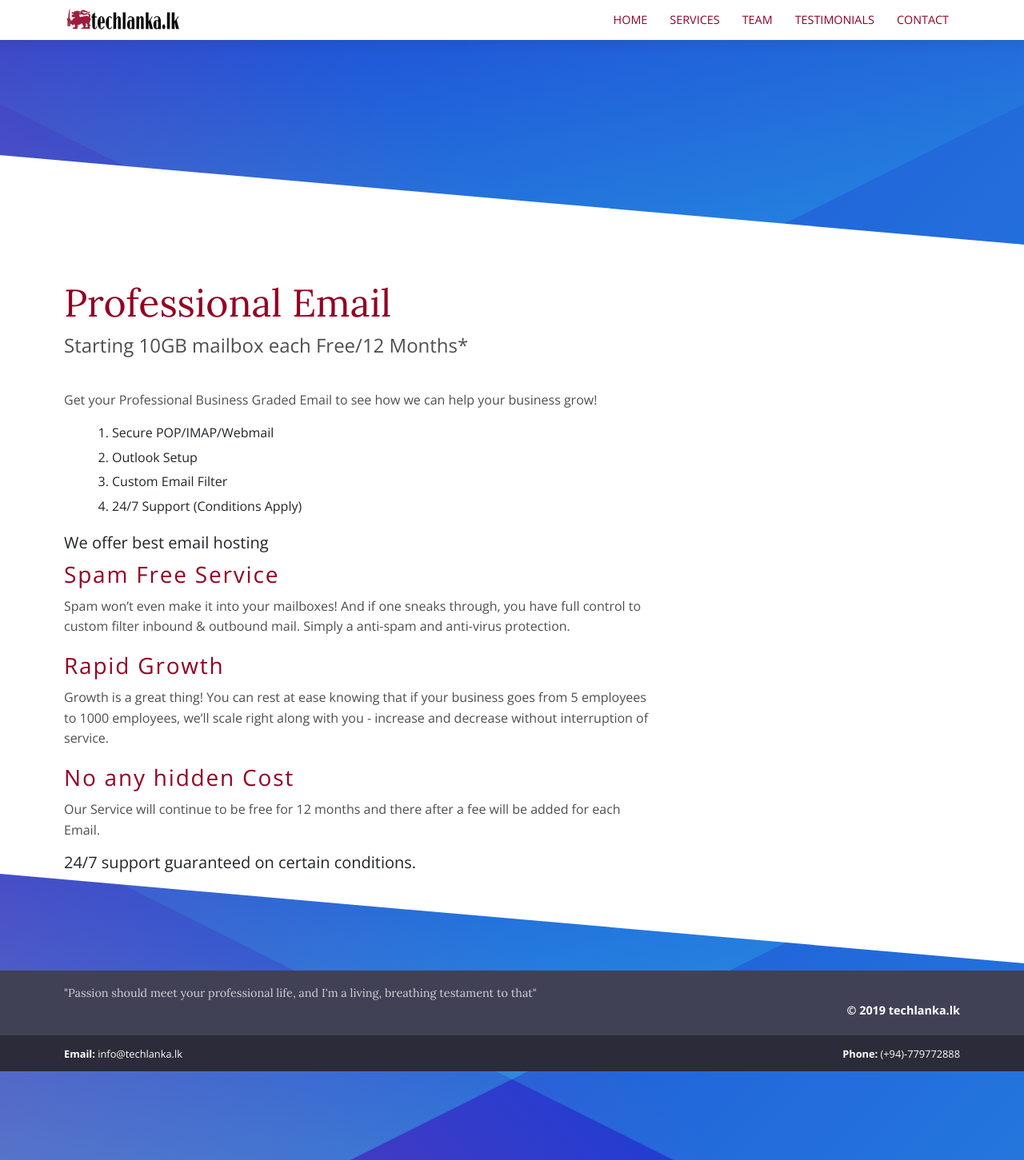
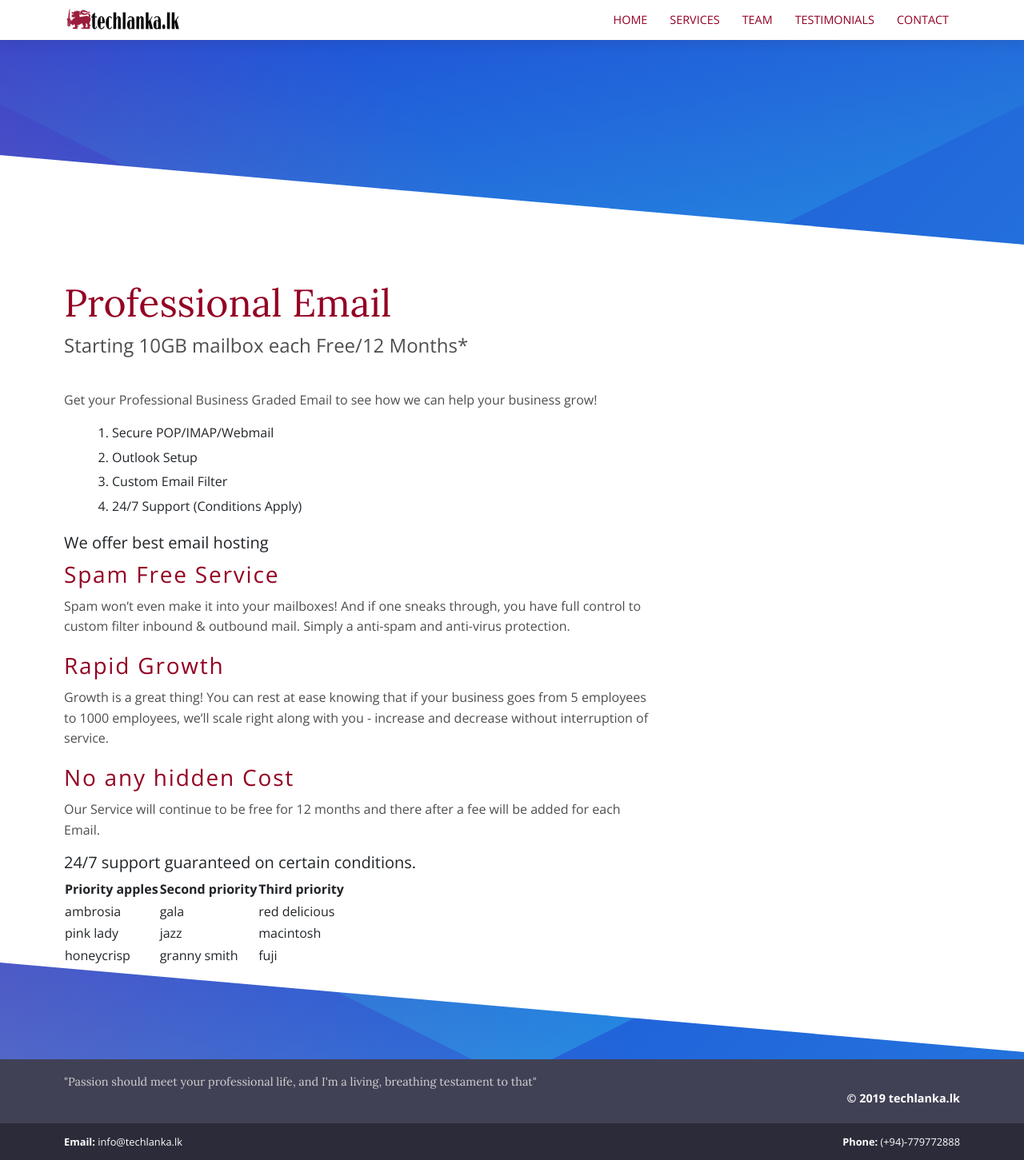
Before and after one commit to techlanka/business, a Jekyll site: the page built from _services/free-business-email.md, in a window 1280 px wide. Shown: the whole page at 80% size. Built offline with Jekyll 4.4.1, drawn with Linux system fonts in a browser that asks for light colours.

Commit message:
Update free-business-email.md

```diff
--- a/_services/free-business-email.md
+++ b/_services/free-business-email.md
@@ -25,3 +25,9 @@
 ### No any hidden Cost
 Our Service will continue to be free for 12 months and there after a fee will be added for each Email.
 ##### 24/7 support guaranteed on certain conditions.
+
+| Priority apples | Second priority | Third priority |
+|-------|--------|---------|
+| ambrosia | gala | red delicious |
+| pink lady | jazz | macintosh |
+| honeycrisp | granny smith | fuji |
```
